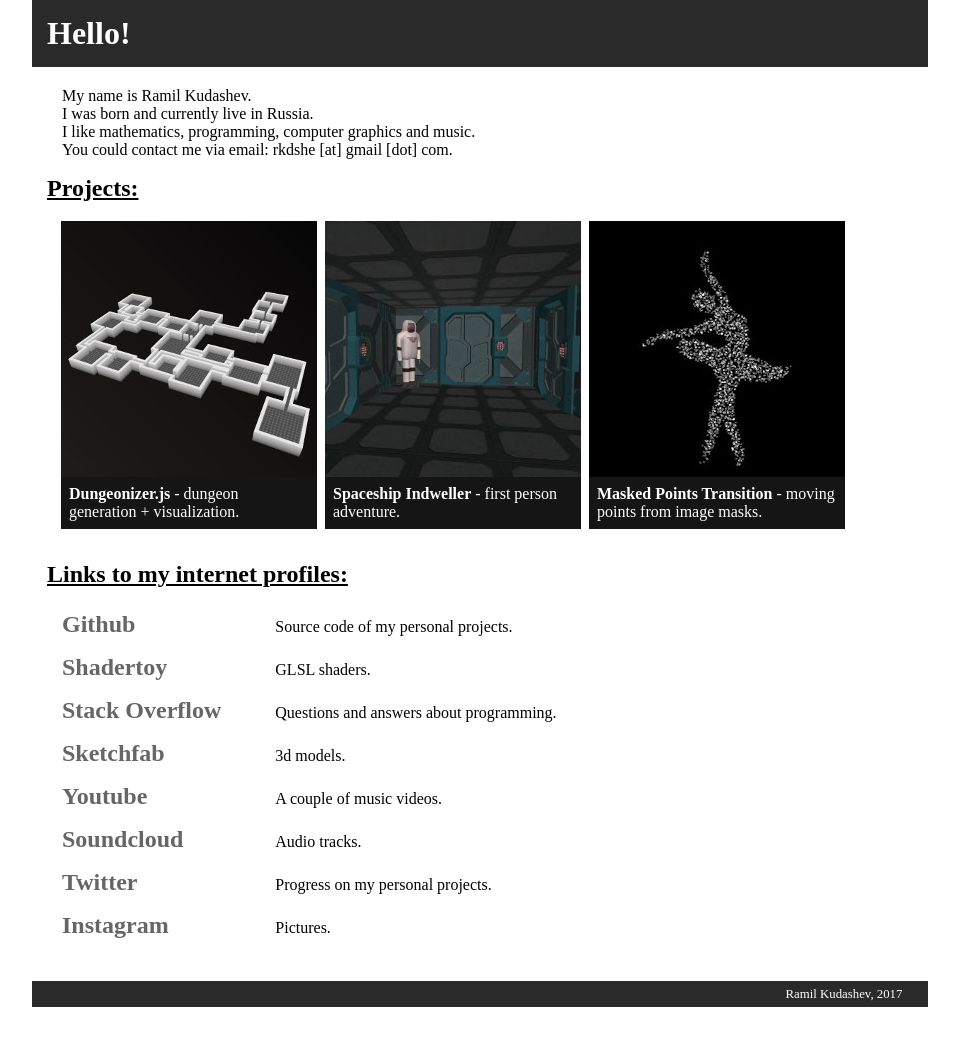
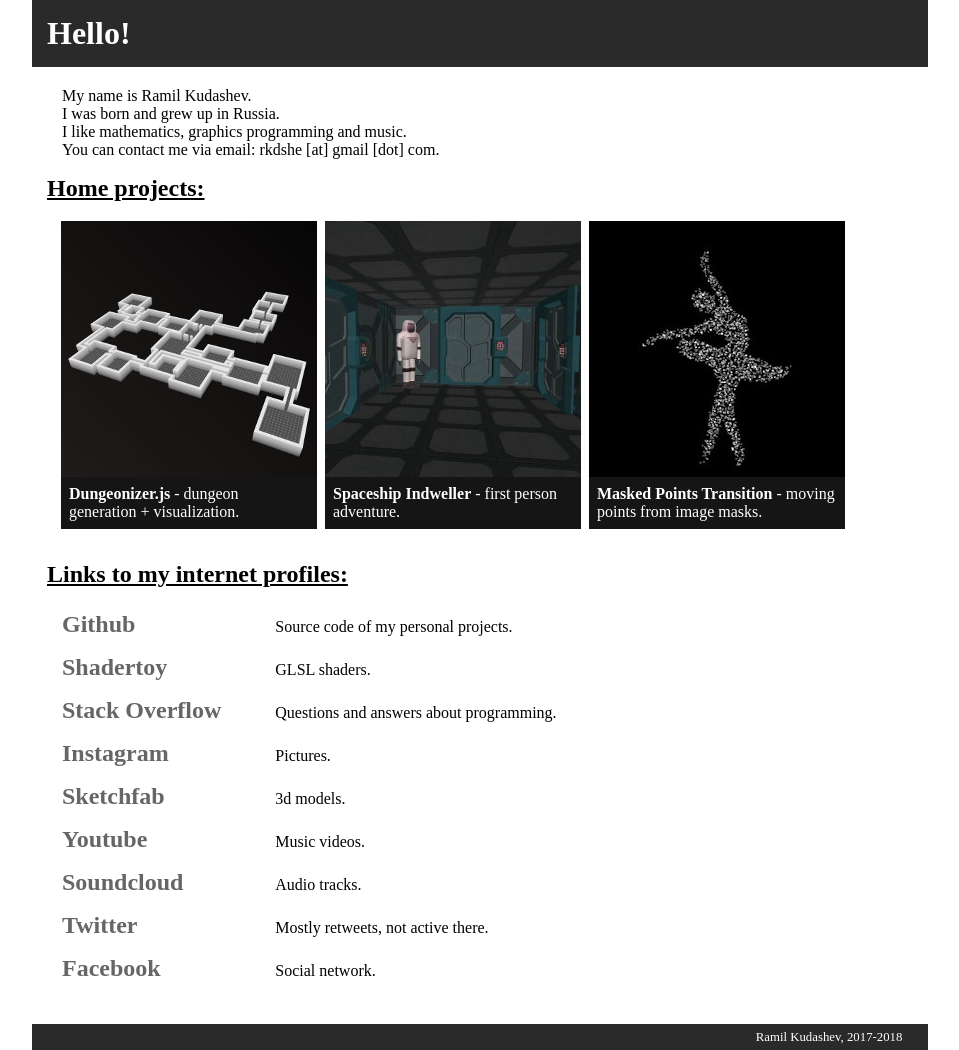
Before and after one commit to mlknz/homepage, a website: page src/index.html in a window 1280 px wide. Shown: the whole page, without its empty margins (160-1119 px from the left). Before the commit the page ends 1007 px from the top, so only its background shows below. Drawn offline with Linux system fonts and the light colour scheme; files whose address does not match are found by name.

Commit message:
Update main page content

```diff
--- a/src/index.html
+++ b/src/index.html
@@ -18,12 +18,12 @@
 
             <div class="text">
                 My name is Ramil Kudashev. </br>
-                I was born and currently live in Russia. </br>
-                I like mathematics, programming, computer graphics and music. </br>
-                You could contact me via email: rkdshe [at] gmail [dot] com. </br>
+                I was born and grew up in Russia. </br>
+                I like mathematics, graphics programming and music. </br>
+                You can contact me via email: rkdshe [at] gmail [dot] com. </br>
             </div>
 
-            <div class="topic">Projects:</div>
+            <div class="topic">Home projects:</div>
 
             <div class="table">
                 <div class="tableRow">
@@ -68,13 +68,18 @@
                 </div>
 
                 <div class="tableRow">
+                    <a class="tableLeft" href="https://www.instagram.com/rkdshe/" target="_blank"> Instagram </a>
+                    <div class="tableRight"> Pictures. </div>
+                </div>
+
+                <div class="tableRow">
                     <a class="tableLeft" href="https://sketchfab.com/mlknz" target="_blank"> Sketchfab </a>
                     <div class="tableRight"> 3d models. </div>
                 </div>
 
                 <div class="tableRow">
                     <a class="tableLeft" href="https://www.youtube.com/channel/UCSpxSzJxlaWTc4qz_3Hibjg" target="_blank"> Youtube </a>
-                    <div class="tableRight"> A couple of music videos. </div>
+                    <div class="tableRight"> Music videos. </div>
                 </div>
 
                 <div class="tableRow">
@@ -84,19 +89,19 @@
 
                 <div class="tableRow">
                     <a class="tableLeft" href="https://twitter.com/mlkn_z" target="_blank"> Twitter </a>
-                    <div class="tableRight"> Progress on my personal projects. </div>
+                    <div class="tableRight"> Mostly retweets, not active there. </div>
                 </div>
 
                 <div class="tableRow">
-                    <a class="tableLeft" href="https://www.instagram.com/rkdshe/" target="_blank"> Instagram </a>
-                    <div class="tableRight"> Pictures. </div>
+                    <a class="tableLeft" href="https://www.facebook.com/mlknx" target="_blank"> Facebook </a>
+                    <div class="tableRight"> Social network. </div>
                 </div>
 
             </div>
             <div class="dummy"></div>
             <div class="push"></div>
         </div>
-        <div id="footer" class="footer">Ramil Kudashev, 2017</div>
+        <div id="footer" class="footer">Ramil Kudashev, 2017-2018</div>
 
         <script src="scripts/app.js"></script>
 
```
